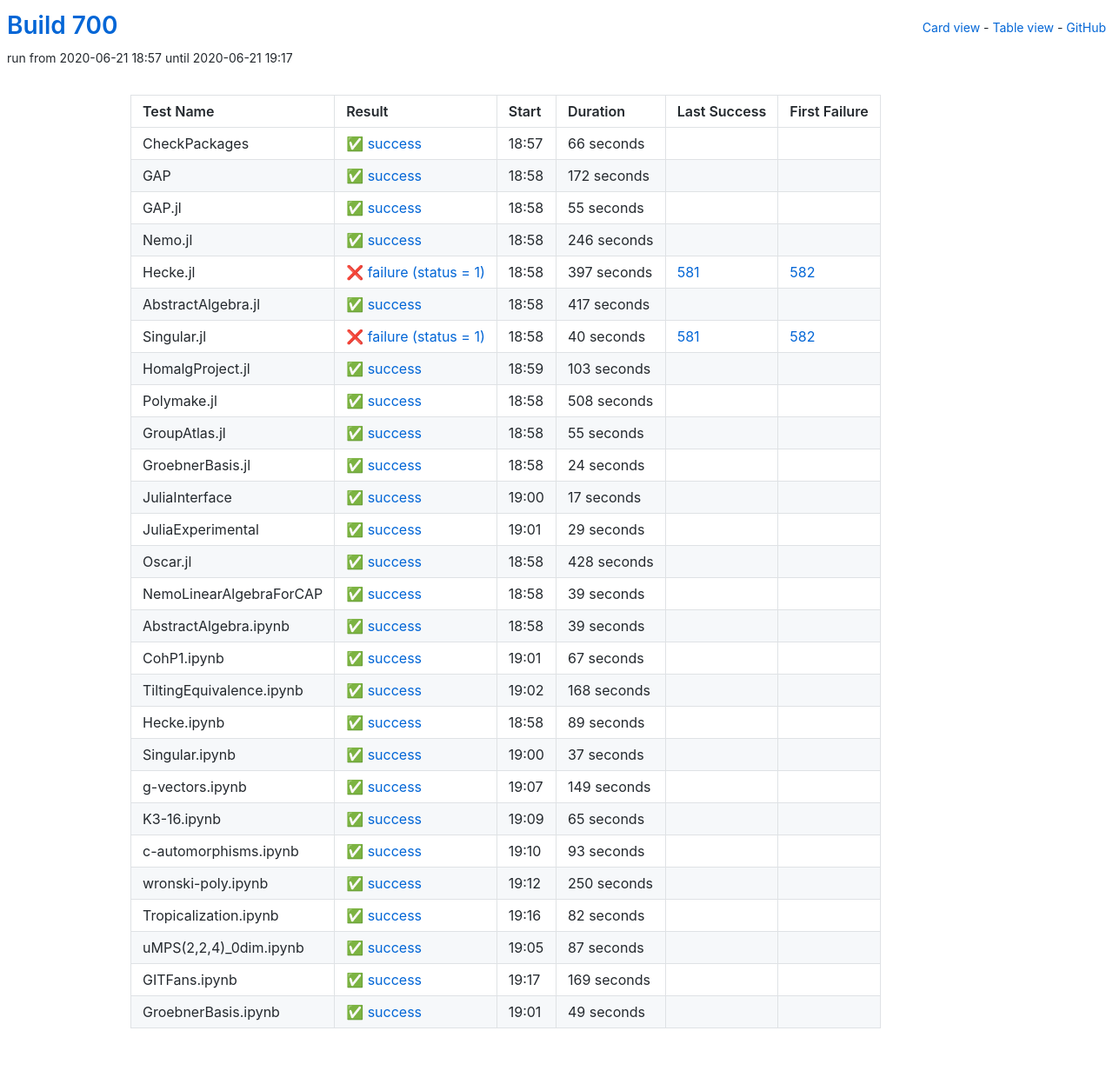
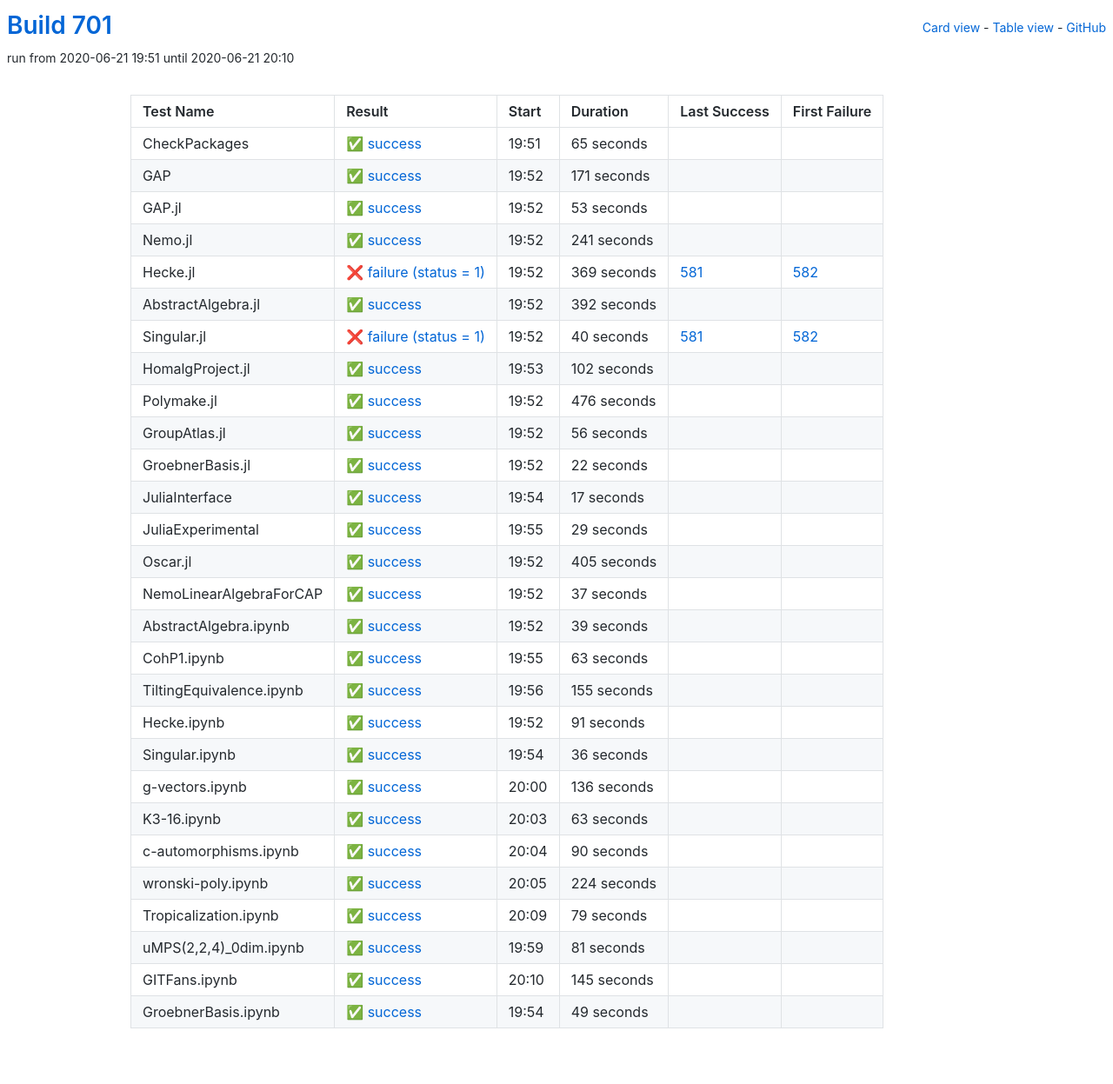
Before and after one commit to oscar-system/oscar-ci-status-1.4, a Jekyll site: the page built from table.html, in a window 1280 px wide. Shown: the whole page at 87% size. Built offline with Jekyll 4.4.1, drawn with Linux system fonts in a browser that asks for light colours.

Commit message:
Build #701

```diff
--- a/_data/ci.yml
+++ b/_data/ci.yml
@@ -1,6 +1,6 @@
 ---
-build: 700
-build_url: https://oscarci.mathematik.uni-kl.de/job/oscar-julia-1.4/700/
+build: 701
+build_url: https://oscarci.mathematik.uni-kl.de/job/oscar-julia-1.4/701/
 job: oscar-julia-1.4
 organization: oscar-system
 repo: oscar-ci-status-1.4
@@ -8,80 +8,80 @@ repourl: https://github.com/oscar-system/oscar-ci-status-1.4
 tests:
 - name: CheckPackages
   id: checkpackages
-  log: https://oscarci.mathematik.uni-kl.de/job/oscar-julia-1.4/700/artifact/logs/build-700/CheckPackages.log
-  start: 2020-06-21 18:57
+  log: https://oscarci.mathematik.uni-kl.de/job/oscar-julia-1.4/701/artifact/logs/build-701/CheckPackages.log
+  start: 2020-06-21 19:51
   success: true
   exitcode: 0
   status: success
-  duration: 66
+  duration: 65
   last_success: false
   last_success_url:
   first_failure: false
   first_failure_url:
 - name: GAP
   id: gap
-  log: https://oscarci.mathematik.uni-kl.de/job/oscar-julia-1.4/700/artifact/logs/build-700/GAP.log
-  start: 2020-06-21 18:58
+  log: https://oscarci.mathematik.uni-kl.de/job/oscar-julia-1.4/701/artifact/logs/build-701/GAP.log
+  start: 2020-06-21 19:52
   success: true
   exitcode: 0
   status: success
-  duration: 172
+  duration: 171
   last_success: false
   last_success_url:
   first_failure: false
   first_failure_url:
 - name: GAP.jl
   id: gap-jl
-  log: https://oscarci.mathematik.uni-kl.de/job/oscar-julia-1.4/700/artifact/logs/build-700/GAP.jl.log
-  start: 2020-06-21 18:58
+  log: https://oscarci.mathematik.uni-kl.de/job/oscar-julia-1.4/701/artifact/logs/build-701/GAP.jl.log
+  start: 2020-06-21 19:52
   success: true
   exitcode: 0
   status: success
-  duration: 55
+  duration: 53
   last_success: false
   last_success_url:
   first_failure: false
   first_failure_url:
 - name: Nemo.jl
   id: nemo-jl
-  log: https://oscarci.mathematik.uni-kl.de/job/oscar-julia-1.4/700/artifact/logs/build-700/Nemo.jl.log
-  start: 2020-06-21 18:58
+  log: https://oscarci.mathematik.uni-kl.de/job/oscar-julia-1.4/701/artifact/logs/build-701/Nemo.jl.log
+  start: 2020-06-21 19:52
   success: true
   exitcode: 0
   status: success
-  duration: 246
+  duration: 241
   last_success: false
   last_success_url:
   first_failure: false
   first_failure_url:
 - name: Hecke.jl
   id: hecke-jl
-  log: https://oscarci.mathematik.uni-kl.de/job/oscar-julia-1.4/700/artifact/logs/build-700/Hecke.jl.log
-  start: 2020-06-21 18:58
+  log: https://oscarci.mathematik.uni-kl.de/job/oscar-julia-1.4/701/artifact/logs/build-701/Hecke.jl.log
+  start: 2020-06-21 19:52
   success: false
   exitcode: 1
   status: failure
-  duration: 397
+  duration: 369
   last_success: 581
   last_success_url: https://oscarci.mathematik.uni-kl.de/job/oscar-julia-1.4/581/
   first_failure: 582
   first_failure_url: https://oscarci.mathematik.uni-kl.de/job/oscar-julia-1.4/582/
 - name: AbstractAlgebra.jl
   id: abstractalgebra-jl
-  log: https://oscarci.mathematik.uni-kl.de/job/oscar-julia-1.4/700/artifact/logs/build-700/AbstractAlgebra.jl.log
-  start: 2020-06-21 18:58
+  log: https://oscarci.mathematik.uni-kl.de/job/oscar-julia-1.4/701/artifact/logs/build-701/AbstractAlgebra.jl.log
+  start: 2020-06-21 19:52
   success: true
   exitcode: 0
   status: success
-  duration: 417
+  duration: 392
   last_success: false
   last_success_url:
   first_failure: false
   first_failure_url:
 - name: Singular.jl
   id: singular-jl
-  log: https://oscarci.mathematik.uni-kl.de/job/oscar-julia-1.4/700/artifact/logs/build-700/Singular.jl.log
-  start: 2020-06-21 18:58
+  log: https://oscarci.mathematik.uni-kl.de/job/oscar-julia-1.4/701/artifact/logs/build-701/Singular.jl.log
+  start: 2020-06-21 19:52
   success: false
   exitcode: 1
   status: failure
@@ -92,56 +92,56 @@ tests:
   first_failure_url: https://oscarci.mathematik.uni-kl.de/job/oscar-julia-1.4/582/
 - name: HomalgProject.jl
   id: homalgproject-jl
-  log: https://oscarci.mathematik.uni-kl.de/job/oscar-julia-1.4/700/artifact/logs/build-700/HomalgProject.jl.log
-  start: 2020-06-21 18:59
+  log: https://oscarci.mathematik.uni-kl.de/job/oscar-julia-1.4/701/artifact/logs/build-701/HomalgProject.jl.log
+  start: 2020-06-21 19:53
   success: true
   exitcode: 0
   status: success
-  duration: 103
+  duration: 102
   last_success: false
   last_success_url:
   first_failure: false
   first_failure_url:
 - name: Polymake.jl
   id: polymake-jl
-  log: https://oscarci.mathematik.uni-kl.de/job/oscar-julia-1.4/700/artifact/logs/build-700/Polymake.jl.log
-  start: 2020-06-21 18:58
+  log: https://oscarci.mathematik.uni-kl.de/job/oscar-julia-1.4/701/artifact/logs/build-701/Polymake.jl.log
+  start: 2020-06-21 19:52
   success: true
   exitcode: 0
   status: success
-  duration: 508
+  duration: 476
   last_success: false
   last_success_url:
   first_failure: false
   first_failure_url:
 - name: GroupAtlas.jl
   id: groupatlas-jl
-  log: https://oscarci.mathematik.uni-kl.de/job/oscar-julia-1.4/700/artifact/logs/build-700/GroupAtlas.jl.log
-  start: 2020-06-21 18:58
+  log: https://oscarci.mathematik.uni-kl.de/job/oscar-julia-1.4/701/artifact/logs/build-701/GroupAtlas.jl.log
+  start: 2020-06-21 19:52
   success: true
   exitcode: 0
   status: success
-  duration: 55
+  duration: 56
   last_success: false
   last_success_url:
   first_failure: false
   first_failure_url:
 - name: GroebnerBasis.jl
   id: groebnerbasis-jl
-  log: https://oscarci.mathematik.uni-kl.de/job/oscar-julia-1.4/700/artifact/logs/build-700/GroebnerBasis.jl.log
-  start: 2020-06-21 18:58
+  log: https://oscarci.mathematik.uni-kl.de/job/oscar-julia-1.4/701/artifact/logs/build-701/GroebnerBasis.jl.log
+  start: 2020-06-21 19:52
   success: true
   exitcode: 0
   status: success
-  duration: 24
+  duration: 22
   last_success: false
   last_success_url:
   first_failure: false
   first_failure_url:
 - name: JuliaInterface
   id: juliainterface
-  log: https://oscarci.mathematik.uni-kl.de/job/oscar-julia-1.4/700/artifact/logs/build-700/JuliaInterface.log
-  start: 2020-06-21 19:00
+  log: https://oscarci.mathematik.uni-kl.de/job/oscar-julia-1.4/701/artifact/logs/build-701/JuliaInterface.log
+  start: 2020-06-21 19:54
   success: true
   exitcode: 0
   status: success
@@ -152,8 +152,8 @@ tests:
   first_failure_url:
 - name: JuliaExperimental
   id: juliaexperimental
-  log: https://oscarci.mathematik.uni-kl.de/job/oscar-julia-1.4/700/artifact/logs/build-700/JuliaExperimental.log
-  start: 2020-06-21 19:01
+  log: https://oscarci.mathematik.uni-kl.de/job/oscar-julia-1.4/701/artifact/logs/build-701/JuliaExperimental.log
+  start: 2020-06-21 19:55
   success: true
   exitcode: 0
   status: success
@@ -164,32 +164,32 @@ tests:
   first_failure_url:
 - name: Oscar.jl
   id: oscar-jl
-  log: https://oscarci.mathematik.uni-kl.de/job/oscar-julia-1.4/700/artifact/logs/build-700/Oscar.jl.log
-  start: 2020-06-21 18:58
+  log: https://oscarci.mathematik.uni-kl.de/job/oscar-julia-1.4/701/artifact/logs/build-701/Oscar.jl.log
+  start: 2020-06-21 19:52
   success: true
   exitcode: 0
   status: success
-  duration: 428
+  duration: 405
   last_success: false
   last_success_url:
   first_failure: false
   first_failure_url:
 - name: NemoLinearAlgebraForCAP
   id: nemolinearalgebraforcap
-  log: https://oscarci.mathematik.uni-kl.de/job/oscar-julia-1.4/700/artifact/logs/build-700/NemoLinearAlgebraForCAP.log
-  start: 2020-06-21 18:58
+  log: https://oscarci.mathematik.uni-kl.de/job/oscar-julia-1.4/701/artifact/logs/build-701/NemoLinearAlgebraForCAP.log
+  start: 2020-06-21 19:52
   success: true
   exitcode: 0
   status: success
-  duration: 39
+  duration: 37
   last_success: false
   last_success_url:
   first_failure: false
   first_failure_url:
 - name: AbstractAlgebra.ipynb
   id: abstractalgebra-ipynb
-  log: https://oscarci.mathematik.uni-kl.de/job/oscar-julia-1.4/700/artifact/logs/build-700/AbstractAlgebra.ipynb.log
-  start: 2020-06-21 18:58
+  log: https://oscarci.mathematik.uni-kl.de/job/oscar-julia-1.4/701/artifact/logs/build-701/AbstractAlgebra.ipynb.log
+  start: 2020-06-21 19:52
   success: true
   exitcode: 0
   status: success
@@ -200,140 +200,140 @@ tests:
   first_failure_url:
 - name: CohP1.ipynb
   id: cohp1-ipynb
-  log: https://oscarci.mathematik.uni-kl.de/job/oscar-julia-1.4/700/artifact/logs/build-700/CohP1.ipynb.log
-  start: 2020-06-21 19:01
+  log: https://oscarci.mathematik.uni-kl.de/job/oscar-julia-1.4/701/artifact/logs/build-701/CohP1.ipynb.log
+  start: 2020-06-21 19:55
   success: true
   exitcode: 0
   status: success
-  duration: 67
+  duration: 63
   last_success: false
   last_success_url:
   first_failure: false
   first_failure_url:
 - name: TiltingEquivalence.ipynb
   id: tiltingequivalence-ipynb
-  log: https://oscarci.mathematik.uni-kl.de/job/oscar-julia-1.4/700/artifact/logs/build-700/TiltingEquivalence.ipynb.log
-  start: 2020-06-21 19:02
+  log: https://oscarci.mathematik.uni-kl.de/job/oscar-julia-1.4/701/artifact/logs/build-701/TiltingEquivalence.ipynb.log
+  start: 2020-06-21 19:56
   success: true
   exitcode: 0
   status: success
-  duration: 168
+  duration: 155
   last_success: false
   last_success_url:
   first_failure: false
   first_failure_url:
 - name: Hecke.ipynb
   id: hecke-ipynb
-  log: https://oscarci.mathematik.uni-kl.de/job/oscar-julia-1.4/700/artifact/logs/build-700/Hecke.ipynb.log
-  start: 2020-06-21 18:58
+  log: https://oscarci.mathematik.uni-kl.de/job/oscar-julia-1.4/701/artifact/logs/build-701/Hecke.ipynb.log
+  start: 2020-06-21 19:52
   success: true
   exitcode: 0
   status: success
-  duration: 89
+  duration: 91
   last_success: false
   last_success_url:
   first_failure: false
   first_failure_url:
 - name: Singular.ipynb
   id: singular-ipynb
-  log: https://oscarci.mathematik.uni-kl.de/job/oscar-julia-1.4/700/artifact/logs/build-700/Singular.ipynb.log
-  start: 2020-06-21 19:00
+  log: https://oscarci.mathematik.uni-kl.de/job/oscar-julia-1.4/701/artifact/logs/build-701/Singular.ipynb.log
+  start: 2020-06-21 19:54
   success: true
   exitcode: 0
   status: success
-  duration: 37
+  duration: 36
   last_success: false
   last_success_url:
   first_failure: false
   first_failure_url:
 - name: g-vectors.ipynb
   id: g-vectors-ipynb
-  log: https://oscarci.mathematik.uni-kl.de/job/oscar-julia-1.4/700/artifact/logs/build-700/g-vectors.ipynb.log
-  start: 2020-06-21 19:07
+  log: https://oscarci.mathematik.uni-kl.de/job/oscar-julia-1.4/701/artifact/logs/build-701/g-vectors.ipynb.log
+  start: 2020-06-21 20:00
   success: true
   exitcode: 0
   status: success
-  duration: 149
+  duration: 136
   last_success: false
   last_success_url:
   first_failure: false
   first_failure_url:
 - name: K3-16.ipynb
   id: k3-16-ipynb
-  log: https://oscarci.mathematik.uni-kl.de/job/oscar-julia-1.4/700/artifact/logs/build-700/K3-16.ipynb.log
-  start: 2020-06-21 19:09
+  log: https://oscarci.mathematik.uni-kl.de/job/oscar-julia-1.4/701/artifact/logs/build-701/K3-16.ipynb.log
+  start: 2020-06-21 20:03
   success: true
   exitcode: 0
   status: success
-  duration: 65
+  duration: 63
   last_success: false
   last_success_url:
   first_failure: false
   first_failure_url:
 - name: c-automorphisms.ipynb
   id: c-automorphisms-ipynb
-  log: https://oscarci.mathematik.uni-kl.de/job/oscar-julia-1.4/700/artifact/logs/build-700/c-automorphisms.ipynb.log
-  start: 2020-06-21 19:10
+  log: https://oscarci.mathematik.uni-kl.de/job/oscar-julia-1.4/701/artifact/logs/build-701/c-automorphisms.ipynb.log
+  start: 2020-06-21 20:04
   success: true
   exitcode: 0
   status: success
-  duration: 93
+  duration: 90
   last_success: false
   last_success_url:
   first_failure: false
   first_failure_url:
 - name: wronski-poly.ipynb
   id: wronski-poly-ipynb
-  log: https://oscarci.mathematik.uni-kl.de/job/oscar-julia-1.4/700/artifact/logs/build-700/wronski-poly.ipynb.log
-  start: 2020-06-21 19:12
+  log: https://oscarci.mathematik.uni-kl.de/job/oscar-julia-1.4/701/artifact/logs/build-701/wronski-poly.ipynb.log
+  start: 2020-06-21 20:05
   success: true
   exitcode: 0
   status: success
-  duration: 250
+  duration: 224
   last_success: false
   last_success_url:
   first_failure: false
   first_failure_url:
 - name: Tropicalization.ipynb
   id: tropicalization-ipynb
-  log: https://oscarci.mathematik.uni-kl.de/job/oscar-julia-1.4/700/artifact/logs/build-700/Tropicalization.ipynb.log
-  start: 2020-06-21 19:16
+  log: https://oscarci.mathematik.uni-kl.de/job/oscar-julia-1.4/701/artifact/logs/build-701/Tropicalization.ipynb.log
+  start: 2020-06-21 20:09
   success: true
   exitcode: 0
   status: success
-  duration: 82
+  duration: 79
   last_success: false
   last_success_url:
   first_failure: false
   first_failure_url:
 - name: uMPS(2,2,4)_0dim.ipynb
   id: umps-2-2-4-0dim-ipynb
-  log: https://oscarci.mathematik.uni-kl.de/job/oscar-julia-1.4/700/artifact/logs/build-700/uMPS-2-2-4-_0dim.ipynb.log
-  start: 2020-06-21 19:05
+  log: https://oscarci.mathematik.uni-kl.de/job/oscar-julia-1.4/701/artifact/logs/build-701/uMPS-2-2-4-_0dim.ipynb.log
+  start: 2020-06-21 19:59
   success: true
   exitcode: 0
   status: success
-  duration: 87
+  duration: 81
   last_success: false
   last_success_url:
   first_failure: false
   first_failure_url:
 - name: GITFans.ipynb
   id: gitfans-ipynb
-  log: https://oscarci.mathematik.uni-kl.de/job/oscar-julia-1.4/700/artifact/logs/build-700/GITFans.ipynb.log
-  start: 2020-06-21 19:17
+  log: https://oscarci.mathematik.uni-kl.de/job/oscar-julia-1.4/701/artifact/logs/build-701/GITFans.ipynb.log
+  start: 2020-06-21 20:10
   success: true
   exitcode: 0
   status: success
-  duration: 169
+  duration: 145
   last_success: false
   last_success_url:
   first_failure: false
   first_failure_url:
 - name: GroebnerBasis.ipynb
   id: groebnerbasis-ipynb
-  log: https://oscarci.mathematik.uni-kl.de/job/oscar-julia-1.4/700/artifact/logs/build-700/GroebnerBasis.ipynb.log
-  start: 2020-06-21 19:01
+  log: https://oscarci.mathematik.uni-kl.de/job/oscar-julia-1.4/701/artifact/logs/build-701/GroebnerBasis.ipynb.log
+  start: 2020-06-21 19:54
   success: true
   exitcode: 0
   status: success
```
Also changed, not shown: README.md.
